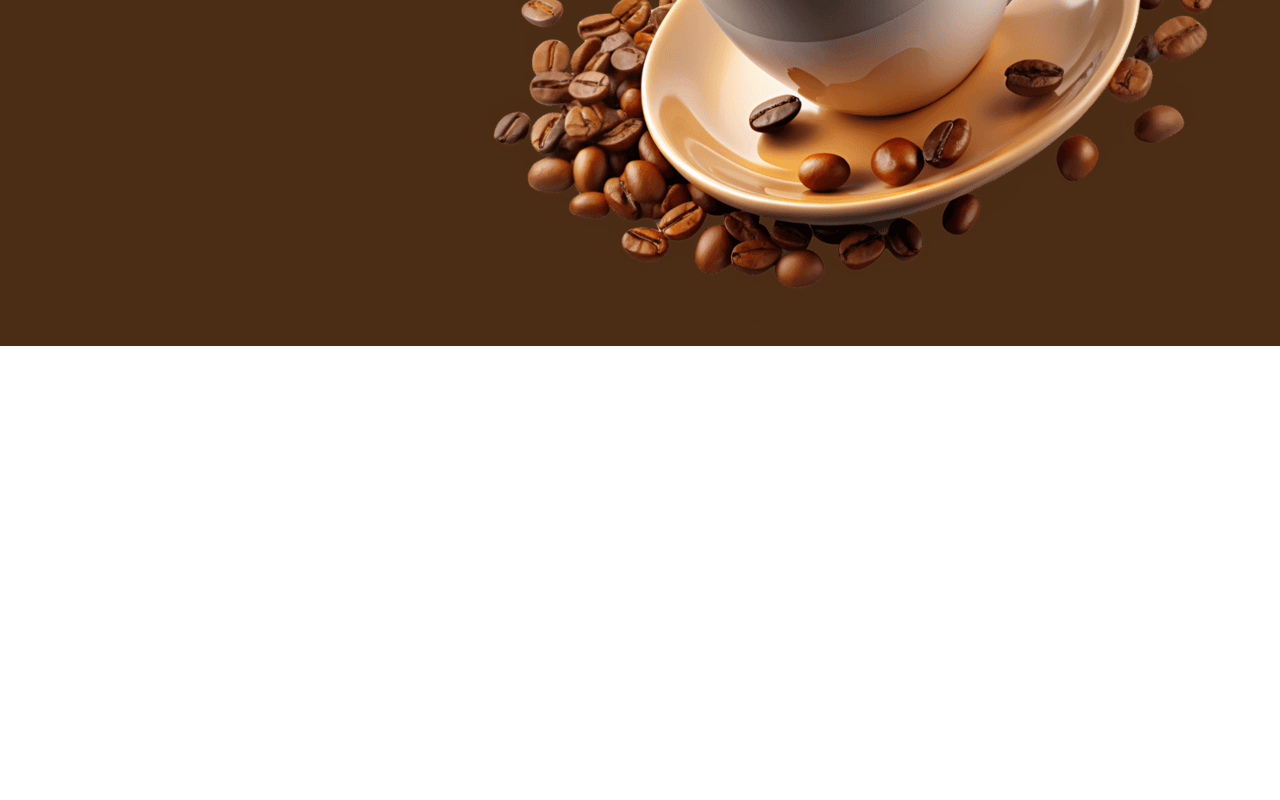
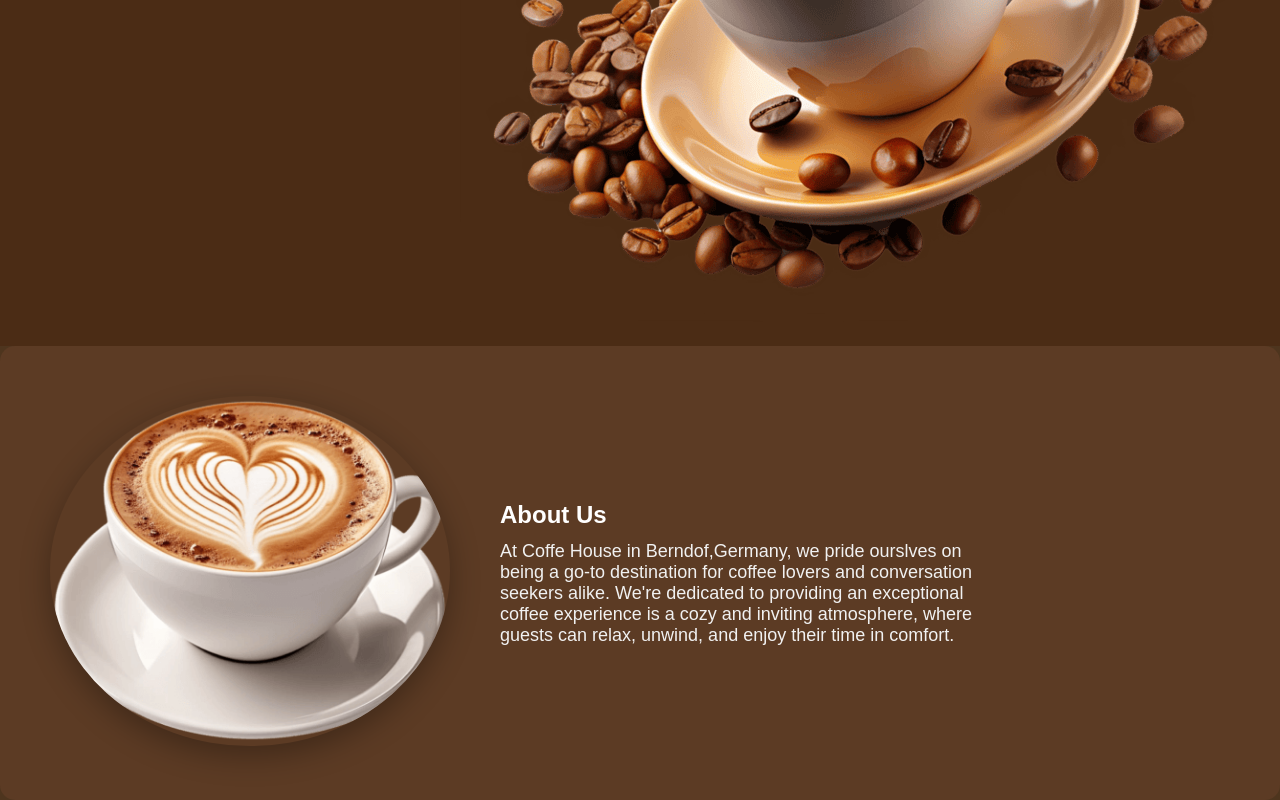
Before and after one commit to Thenakan/Assignment07_Thenakan, a plain HTML site: page index.html in a window 1280 px wide. Shown: the part 580-1380 px from the top of the page. Before the commit the page ends 926 px from the top, so only its background shows below. Drawn offline with Linux system fonts and the light colour scheme.

Commit message:
success aboutus

```diff
--- a/index.html
+++ b/index.html
@@ -35,9 +35,23 @@
             <Button class="Second">Contact Us</Button>
         </div>
     </div>
-    <div class="cofeeimage">
+
+
+     <div class="cofeeimage">
         <img src="Hero.png" alt="Coffee">
     </div>
 </div>
+ <div class="about-section">
+    <div class="content-container">
+        <div class="image-container">
+             <img src="About.png" alt="Coffee" class="coffee-image">
+        </div>
+        <div class="text-container">
+            <h2>About Us</h2>
+            <p>At Coffe House in Berndof,Germany, we pride ourslves on being a go-to destination for coffee lovers and conversation seekers alike. We're dedicated to providing an exceptional coffee experience is a cozy and inviting atmosphere, where guests can relax, unwind, and enjoy their time in comfort.</p>
+        </div>
+    </div>
+</div>
+
 </body>
 </html>
--- a/style.css
+++ b/style.css
@@ -99,10 +99,68 @@ body{
 }
 
 
+.coffeeimage{
+    width: 300px;
+}
 
 
 
 
-.coffeeimage{
-    width: 300px;
+
+ *{
+    margin: 0;
+    padding: 0;
+    box-sizing: border-box;
 }
+
+body {
+    font-family: Arial, Helvetica, sans-serif;
+    background-color: #4E351E;
+    justify-content: center;
+    align-items: center;
+    height: 100vh;
+}
+.about-section{
+    background-color:#5C3B24 ;
+    padding: 50px;
+    border-radius: 15px;
+
+}
+
+.content-container{
+    display: flex;
+    justify-content: centre;
+    align-items: center;
+    gap: 50px;
+}
+
+.img-container{
+    flex: 1;
+
+}
+.coffee-image{
+    width: 400px;
+    height: auto;
+    border-radius: 50%;
+    box-shadow: 0px 10px 30px rgba(0, 0, 0, 0.3);
+}
+
+.text-container{
+    flex: 1;
+    max-width: 500px;
+    text-align: left;
+    color: white;
+}
+.text-container h2:after{
+    content: "";
+    display: block;
+    width: 50px;
+    height: 2px;
+    color: #FFD700;
+    margin-top: 10px;
+}
+.text-container p{
+    font-size: 18px;
+    line-height: 1 , 6;
+     color: #F1F1F1;
+}
```
Also changed, not shown: About.png (added).
